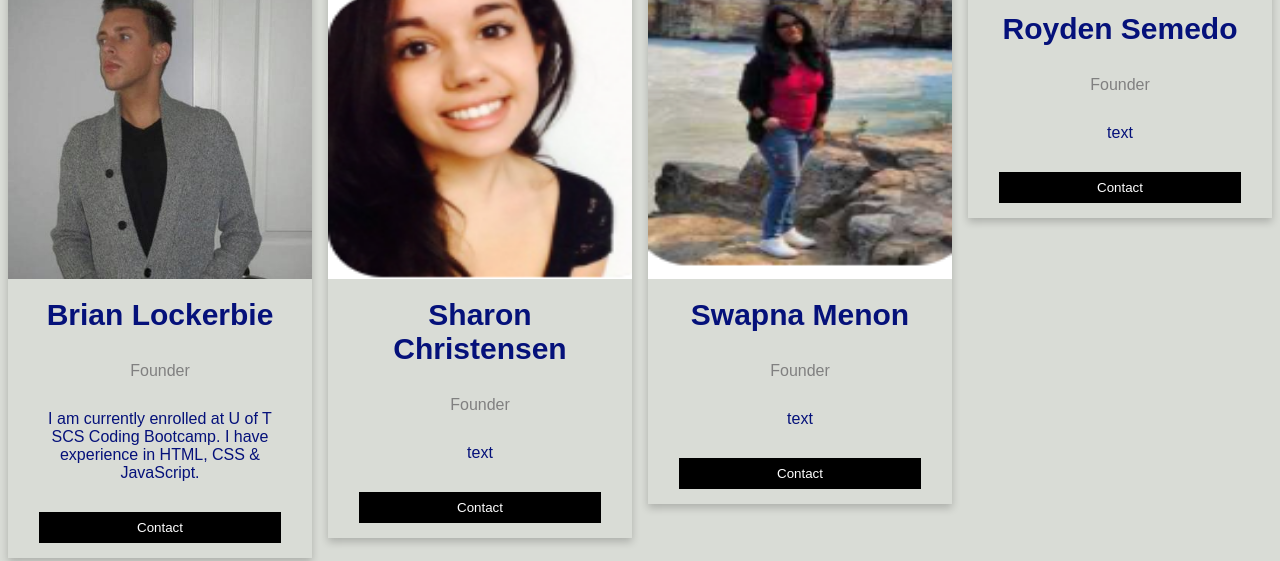
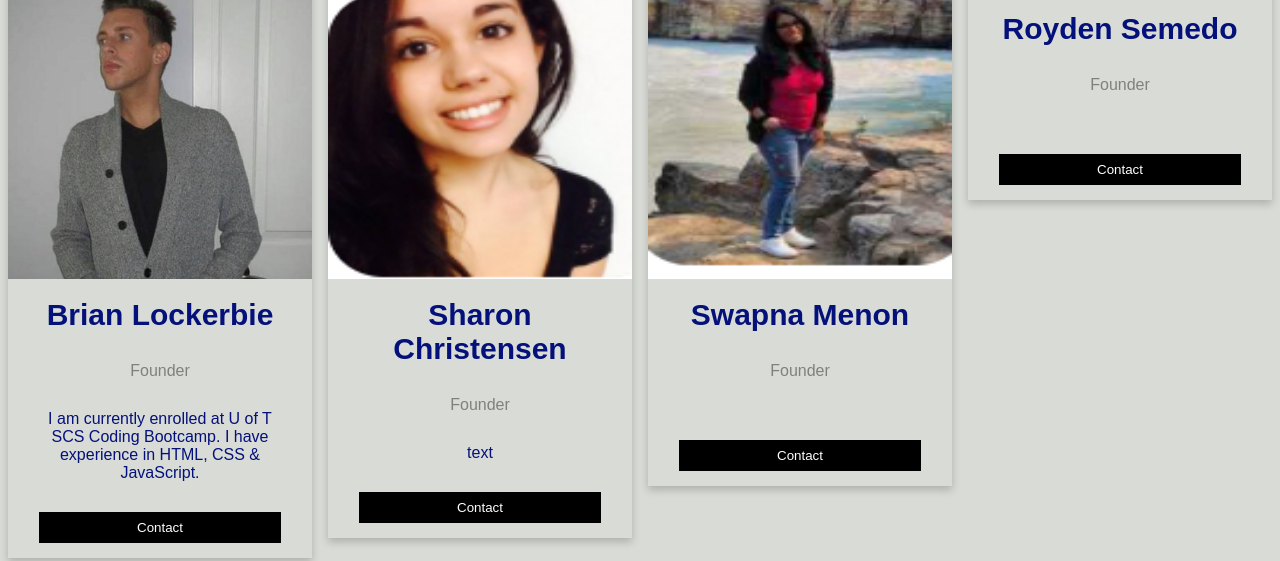
Before and after one commit to project01team10/population-density-checker, a plain HTML site: page about-our-team.html in a window 1280 px wide. Shown: the part 287-848 px from the top of the page. Drawn offline with Linux system fonts and the light colour scheme.

Commit message:
changed text-swapna

```diff
--- a/about-our-team.html
+++ b/about-our-team.html
@@ -73,7 +73,7 @@
             <div class="container">
               <h2>Swapna Menon</h2>
               <p class="title">Founder</p>
-              <p>text</p>
+              <p></p>
               <p><button class="button"> <a href="mailto:swapnamenon8@gmail.com">Contact</button></p>
             </div>
           </div>
@@ -85,7 +85,7 @@
               <div class="container">
                 <h2>Royden Semedo</h2>
                 <p class="title">Founder</p>
-                <p>text</p>
+                <p></p>
                 <p><button class="button"> <a href="mailto:Roydensemedo@yahoo.ca">Contact</button></p>
               </div>
           </div>
```
